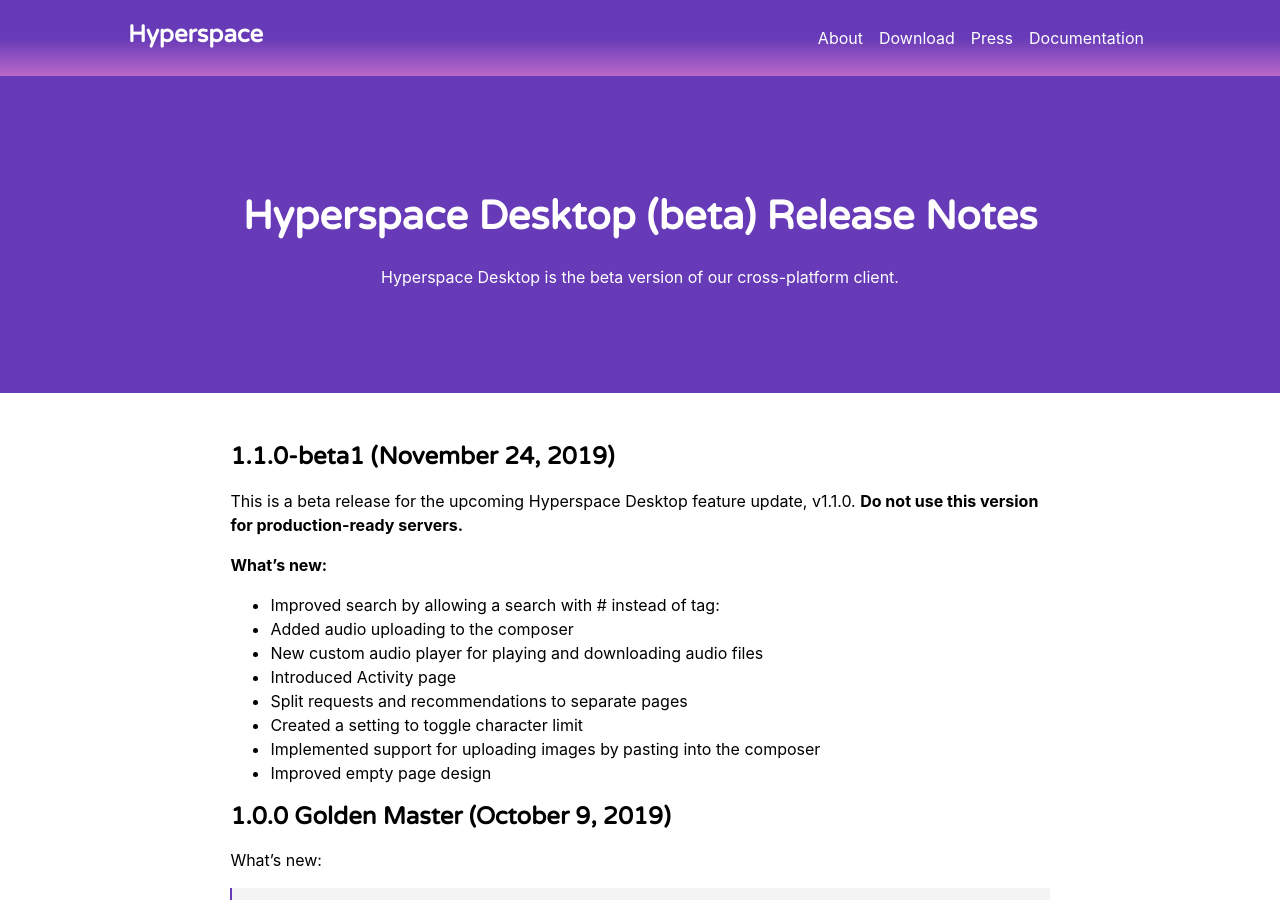
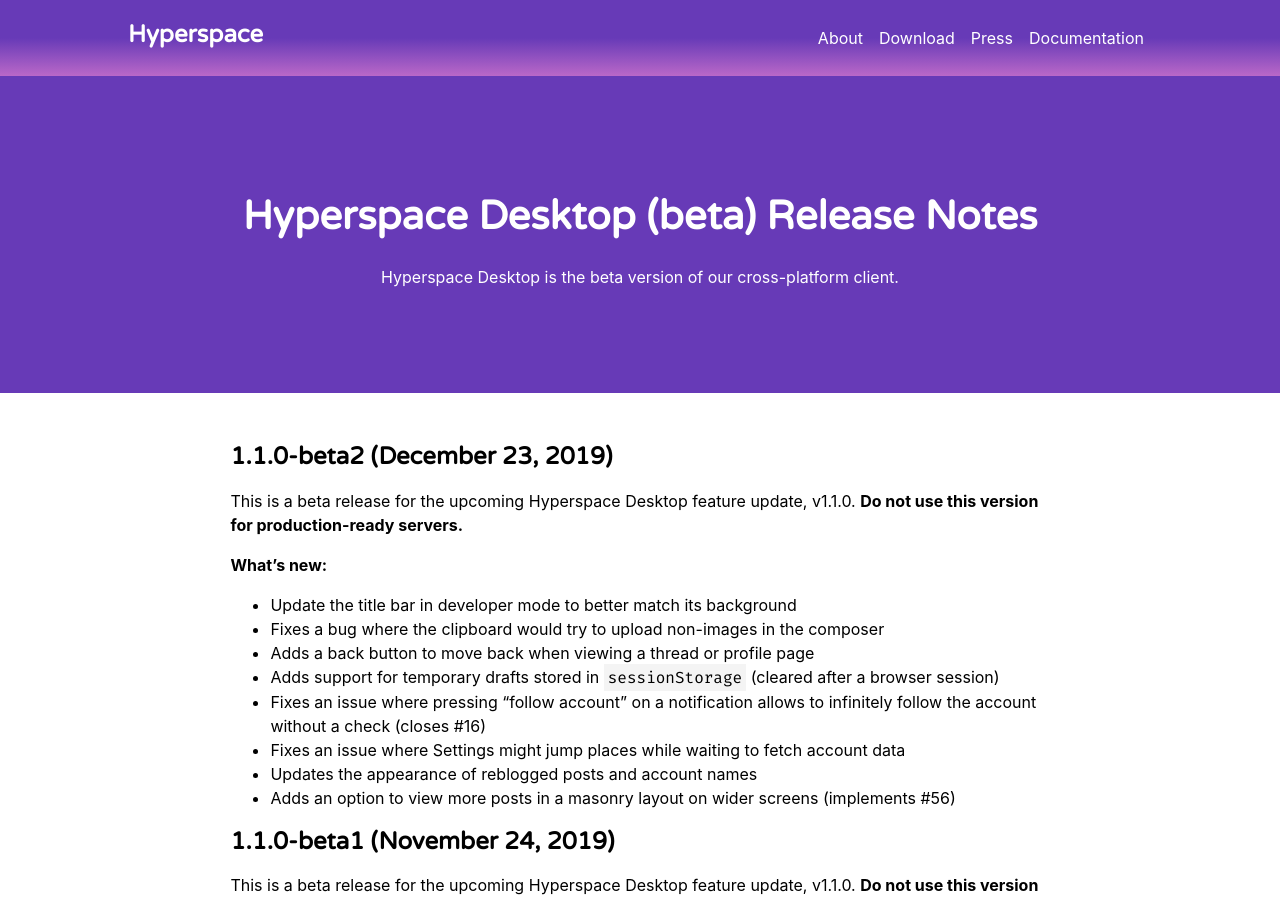
Before and after one commit to hyperspacedev/hyperspacedev.github.io, a Jekyll site: the page built from _releases/desktop-beta.md, in a window 1280 px wide and 900 px high. Built offline with Jekyll 4.4.1, drawn with Linux system fonts in a browser that asks for light colours; nearby versions of some CDN libraries; some web fonts are replaced.

Commit message:
Update beta release to 1.1.0-beta2

```diff
--- a/_config.yml
+++ b/_config.yml
@@ -8,7 +8,7 @@
   desktop:
     base_url: "https://github.com/hyperspacedev/hyperspace/releases/"
     version: "1.0.4"
-    beta_version: "1.1.0-beta1"
+    beta_version: "1.1.0-beta2"
 
 collections:
   docs:
--- a/_releases/desktop-beta.md
+++ b/_releases/desktop-beta.md
@@ -3,6 +3,20 @@
 layout: release
 description: Hyperspace Desktop is the beta version of our cross-platform client.
 ---
+## 1.1.0-beta2 (December 23, 2019)
+This is a beta release for the upcoming Hyperspace Desktop feature update, v1.1.0. **Do not use this version for production-ready servers.**
+
+**What's new:**
+
+- Update the title bar in developer mode to better match its background
+- Fixes a bug where the clipboard would try to upload non-images in the composer
+- Adds a back button to move back when viewing a thread or profile page
+- Adds support for temporary drafts stored in `sessionStorage` (cleared after a browser session)
+- Fixes an issue where pressing "follow account" on a notification allows to infinitely follow the account without a check (closes #16)
+- Fixes an issue where Settings might jump places while waiting to fetch account data
+- Updates the appearance of reblogged posts and account names
+- Adds an option to view more posts in a masonry layout on wider screens (implements #56)
+
 ## 1.1.0-beta1 (November 24, 2019)
 This is a beta release for the upcoming Hyperspace Desktop feature update, v1.1.0. **Do not use this version for production-ready servers.**
 
```
